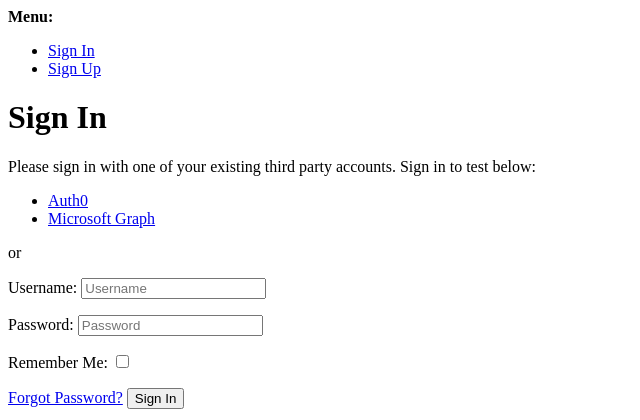
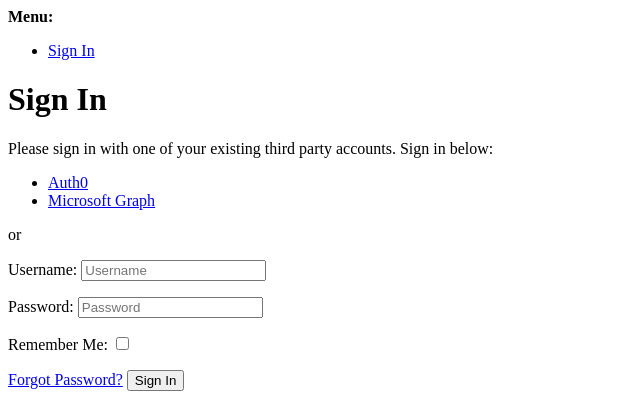
Before and after one commit to munchy-team/bankadmin, a Django app: page /accounts/login/ in a window 1280 px wide. Shown: the top 420 px of the page, without its empty margins (0-640 px from the left). Run offline with Django 3.2, Linux system fonts and the light colour scheme; some libraries are stand-ins or nearby versions.

Commit message:
fixing again

```diff
--- a/allauth/templates/account/base.html
+++ b/allauth/templates/account/base.html
@@ -27,7 +27,8 @@
         <li><a href="{% url 'account_logout' %}">Sign Out</a></li>
         {% else %}
         <li><a href="{% url 'account_login' %}">Sign In</a></li>
-        <li><a href="{% url 'account_signup' %}">Sign Up</a></li>
+          <!--
+        <li><a href="{% url 'account_signup' %}">Sign Up</a></li> -->
         {% endif %}
       </ul>
     </div>
--- a/allauth/templates/account/login.html
+++ b/allauth/templates/account/login.html
@@ -20,7 +20,7 @@
     of your existing third party accounts.
     <!-- Or, <a href=" 'inside href goes double curly braces & "signup_url' ">sign up</a> #inside href goes double curly braces & "signup_url"
     for a  account and -->
-    Sign in to {{ site_name }} below:{% endblocktrans %}
+    Sign in <!-- to {{ site_name }} --> below:{% endblocktrans %}
 </p>
 
 <div class="socialaccount_ballot">
--- a/offlineWallet/settings.py
+++ b/offlineWallet/settings.py
@@ -15,7 +15,7 @@
 # Build paths inside the project like this: os.path.join(BASE_DIR, ...)
 BASE_DIR = os.path.dirname(os.path.dirname(os.path.abspath(__file__)))
 
-STATIC_ROOT = os.path.join(BASE_DIR, 'static')
+#STATIC_ROOT = os.path.join(BASE_DIR, 'static')
 STATICFILES_STORAGE = "whitenoise.storage.CompressedManifestStaticFilesStorage"
 
 # Quick-start development settings - unsuitable for production
```
